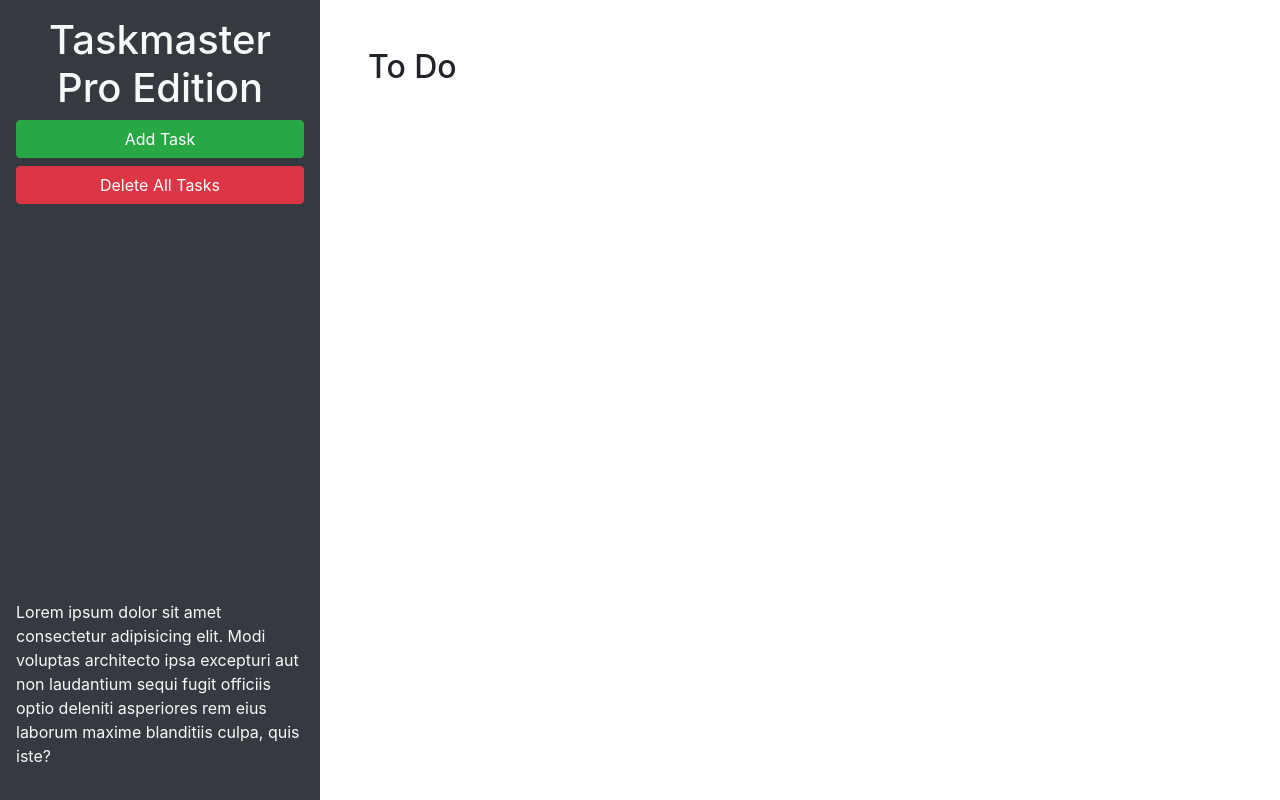
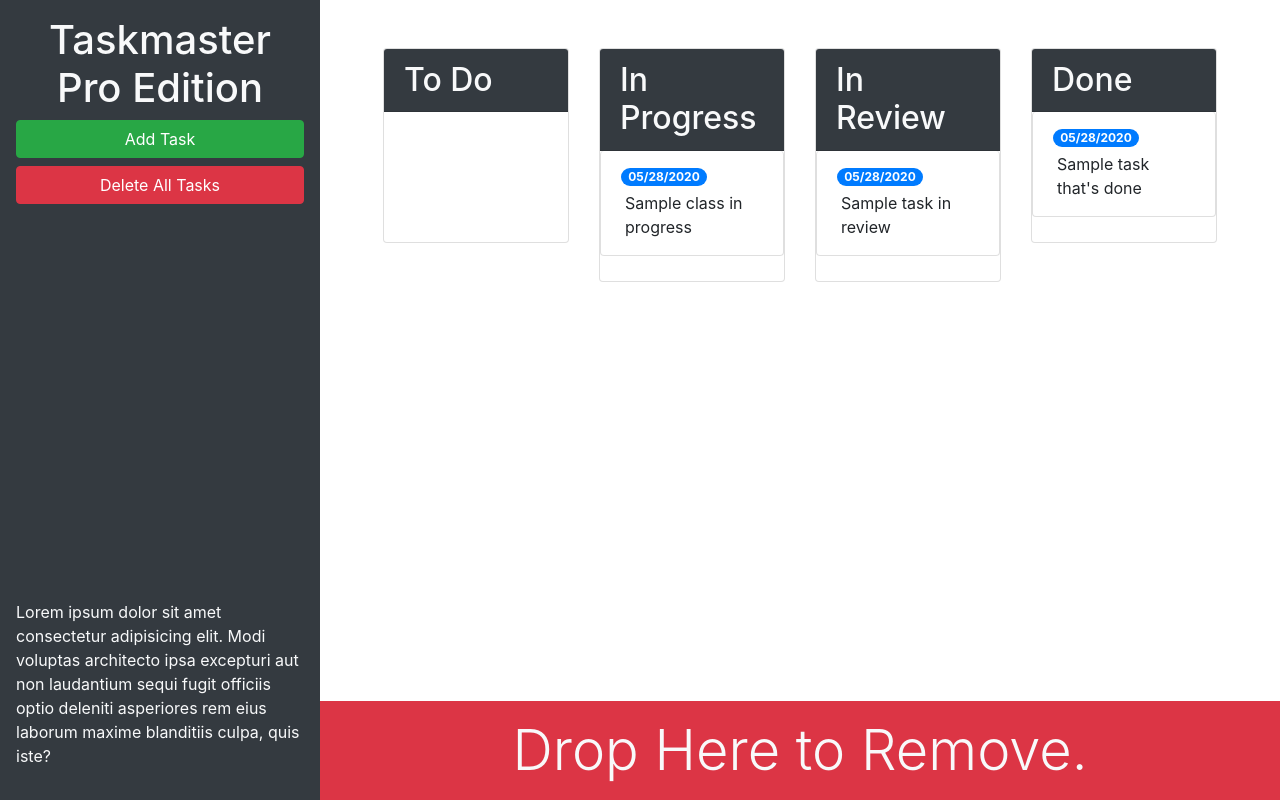
Before and after one commit to ryanabrown14/taskmaster-pro, a plain HTML site: page index.html in a window 1280 px wide. Drawn offline with nearby package versions, Linux system fonts and the light colour scheme.

Commit message:
bootstrap

```diff
--- a/index.html
+++ b/index.html
@@ -13,20 +13,67 @@
 <body>
 
   <div class="row min-vh-100 no-gutters">
-    <header class="col-12 col-lg-3 bg-dark text-light d-flex flex-column p-4 p-lg-3">
+    <header class="col-12 col-lg-3 bg-dark text-light sticky-top d-flex flex-column p-4 p-lg-3">
       <h1 class="text-center">Taskmaster Pro Edition</h1>
       <button id="create-task" class="btn btn-block btn-success" data-toggle="modal" data-target="#task-form-modal">Add
         Task</button>
       <button id="remove-tasks" class="btn btn-block btn-danger">Delete All Tasks</button>
-      <p class="mt-auto">Lorem ipsum dolor sit amet consectetur adipisicing elit. Modi voluptas architecto ipsa
+      <p class="mt-auto d-none d-lg-block">Lorem ipsum dolor sit amet consectetur adipisicing elit. Modi voluptas architecto ipsa
         excepturi aut non
         laudantium sequi fugit officiis optio deleniti asperiores rem eius laborum maxime blanditiis culpa, quis iste?
       </p>
     </header>
-    <main class="col-12 col-lg-9">
-      <div class="m-5">
-        <h2>To Do</h2>
+    <main class="col-12 col-lg-9 d-flex flex-column">
+      <div class="m-5 row justify-content-around">
+
+      <div class="col-12 col-md-6 col-xl-3 md-3">
+        <div class="card">
+        <h2 class="card-header bg-dark text-light">To Do</h2>
         <ul id="list-toDo" class="list-group"> </ul>
+        </div>
+      </div>
+
+      <div class="col-12 col-md-6 col-xl-3 md-3">
+        <div class="card">
+        <h2 class="card-header bg-dark text-light">In Progress</h2>
+        <ul id = "list-inProgress" class="list-group">
+          <li class="list-group-item">
+            <span class="badge badge-primary badge-pill">05/28/2020</span>
+            <p class="m-1">Sample class in progress</p>
+          </li>
+        </ul>
+      </div>
+      </div>
+
+      <div class="col-12 col-md-6 col-xl-3 md-3">
+        <div class="card">
+        <h2 class="card-header bg-dark text-light">In Review</h2>
+        <ul id="list-inReview" class="list-group">
+          <li class="list-group-item">
+            <span class="badge badge-primary badge-pill">05/28/2020</span>
+            <p class="m-1">Sample task in review</p>
+          </li>
+        </ul>
+      </div>
+      </div>
+
+      <div class="col-12 col-md-6 col-xl-3 md-3">
+        <div class="card">
+        <h2 class="card-header bg-dark text-light">Done</h2>
+        <ul id="list-done" class="list-group">
+          <li class="list-group-item">
+            <span class="badge badge-primary badge-pill">05/28/2020</span>
+            <p class="m-1">Sample task that's done</p>
+          </li>
+        </ul>
+        </div>
+      </div>
+
+      </div>
+      <div id="trash" class="mt-auto">
+        <div class="w-100 bg-danger p-3 text-center text-light display-4">
+          Drop Here to Remove.
+        </div>
       </div>
     </main>
   </div>
@@ -46,11 +93,11 @@
           <form>
             <div class="form-group">
               <label for="modalTaskDescription">Task description</label>
-              <textarea id="modalTaskDescription" rows="3"></textarea>
+              <textarea id="modalTaskDescription" rows="3" class="form-control"></textarea>
             </div>
             <div class="form-group">
               <label for="modalDueDate">Due date</label>
-              <input type="text" id="modalDueDate" placeholder="mm/dd/yyyy" autocomplete="off" />
+              <input type="text" class="form-control" id="modalDueDate" placeholder="mm/dd/yyyy" autocomplete="off" />
             </div>
           </form>
         </div>
```
